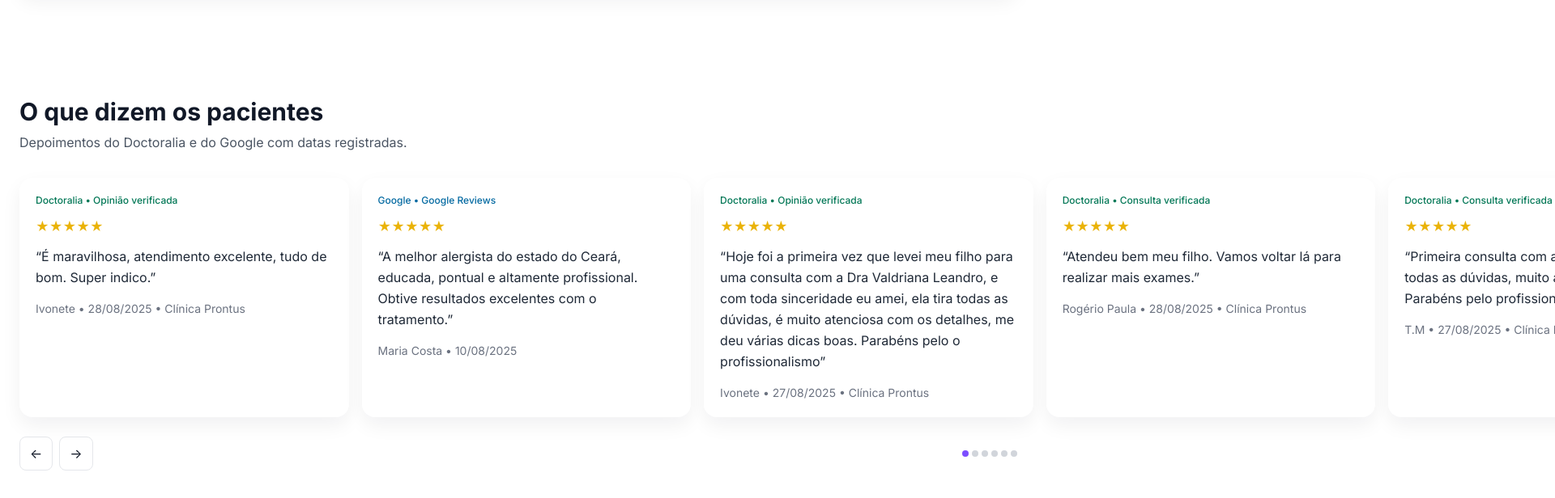
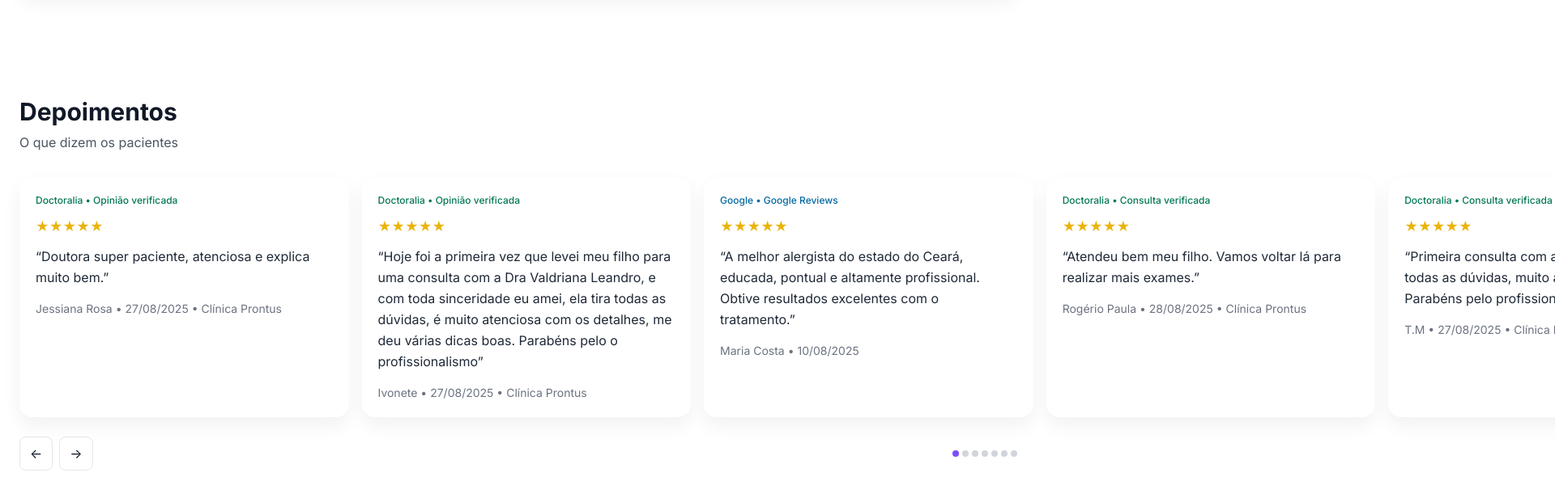
Before and after one commit to dravaldriana/dravaldriana.github.io, a plain HTML site: page index.html in a window 1280 px wide. Shown: the part 3160-3776 px from the top of the page at 81% size, 1920 px wide, since content can reach past the window. Drawn offline with nearby package versions, Linux system fonts and the light colour scheme.

Commit message:
Update index.html

```diff
--- a/index.html
+++ b/index.html
@@ -189,8 +189,8 @@
   <!-- Depoimentos -->
   <section id="depoimentos" class="py-16">
     <div class="container mx-auto px-6">
-      <h2 class="text-2xl md:text-3xl font-bold">O que dizem os pacientes</h2>
-      <p class="text-gray-600 mt-2">Depoimentos do Doctoralia e do Google com datas registradas.</p>
+      <h2 class="text-2xl md:text-3xl font-bold">Depoimentos</h2>
+      <p class="text-gray-600 mt-2">O que dizem os pacientes</p>
 
       <div class="relative mt-8">
         <div id="carousel-track" class="flex gap-4 transition-transform duration-500 ease-out will-change-transform"></div>
@@ -268,13 +268,23 @@
   <script>
     // Array de depoimentos com datas explícitas (ISO)
     const DEPOIMENTOS = [
+
       {
         source: "Doctoralia",
         label: "Opinião verificada",
+        author: "Jessiana Rosa",
+        date: "2025-08-27",
+        rating: 5,
+        text: "Doutora super paciente, atenciosa e explica muito bem.",
+        meta: { local: "Clínica Prontus", tipo: "Consulta Alergia e Imunologia" }
+      },
+	  {
+        source: "Doctoralia",
+        label: "Opinião verificada",
         author: "Ivonete",
-        date: "2025-08-28",
+        date: "2025-08-27",
         rating: 5,
-        text: "É maravilhosa, atendimento excelente, tudo de bom. Super indico.",
+        text: "Hoje foi a primeira vez que levei meu filho para uma consulta com a Dra Valdriana Leandro, e com toda sinceridade eu amei, ela tira todas as dúvidas, é muito atenciosa com os detalhes, me deu várias dicas boas. Parabéns pelo o profissionalismo",
         meta: { local: "Clínica Prontus", tipo: "Consulta Alergia e Imunologia" }
       },
       {
@@ -284,15 +294,6 @@
         date: "2025-08-10",
         rating: 5,
         text: "A melhor alergista do estado do Ceará, educada, pontual e altamente profissional. Obtive resultados excelentes com o tratamento."
-      },
-	  {
-        source: "Doctoralia",
-        label: "Opinião verificada",
-        author: "Ivonete",
-        date: "2025-08-27",
-        rating: 5,
-        text: "Hoje foi a primeira vez que levei meu filho para uma consulta com a Dra Valdriana Leandro, e com toda sinceridade eu amei, ela tira todas as dúvidas, é muito atenciosa com os detalhes, me deu várias dicas boas. Parabéns pelo o profissionalismo",
-        meta: { local: "Clínica Prontus", tipo: "Consulta Alergia e Imunologia" }
       },
       {
         source: "Doctoralia",
@@ -331,10 +332,19 @@
       {
         source: "Doctoralia",
         label: "Opinião verificada",
-        author: "Deyvid Eduardo",
-        date: "2025-07-25",
+        author: "Andreza Sombra",
+        date: "2025-08-11",
         rating: 5,
-        text: "Gostei muito do antendimento , tem um excelente conhecimento,o consultório bem agradável , sair do consultório muito satisfeita com o atendimento"
+        text: "Atendimento pontual, medica super atenciosa e assertiva."
+      },
+	  {
+        source: "Doctoralia",
+        label: "Opinião verificada",
+        author: "Ivonete",
+        date: "2025-08-28",
+        rating: 5,
+        text: "É maravilhosa, atendimento excelente, tudo de bom. Super indico.",
+        meta: { local: "Clínica Prontus", tipo: "Consulta Alergia e Imunologia" }
       },
     ];
 
```
